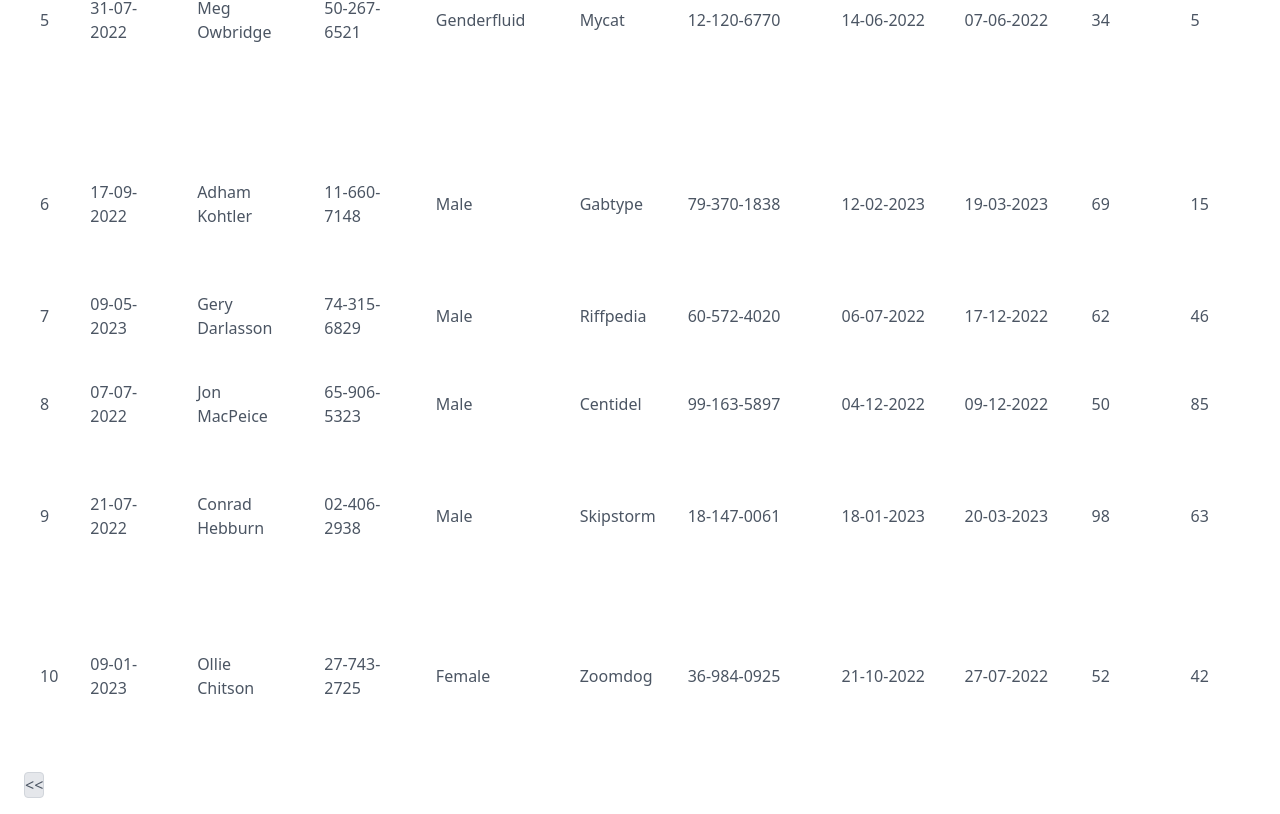
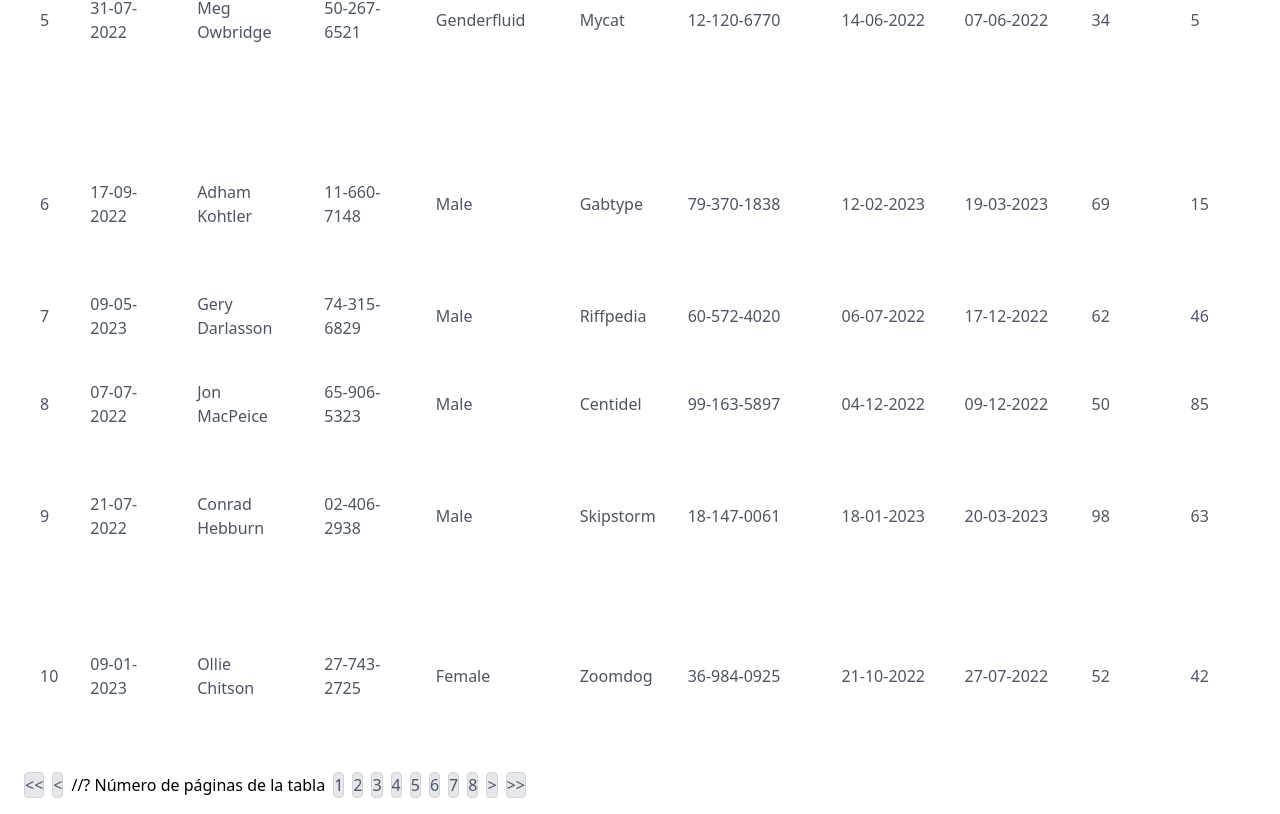
Before and after one commit to JJtarazona/MEReC, a React (Vite) app: page / in a window 1280 px wide. Shown: the part 817-1631 px from the top of the page. Built offline with nearby package versions, Linux system fonts and the light colour scheme.

Commit message:
Paginacion lista, y botones de avanzar tambien, Faltan estilos

```diff
--- a/src/components/View/DataTable.jsx
+++ b/src/components/View/DataTable.jsx
@@ -102,8 +102,43 @@ function DataTable() {
       </table>
       <div className="mt-4 flex items-center justify-between">
         <div className="flex items-center gap-2">
-          <button className="text-gray-600 bg-gray-200 px1 rounded border border-gray-300">
+          <button
+            onClick={() => table.setPageIndex(0)}
+            disabled={!table.getCanPreviousPage()}
+            className="text-gray-600 bg-gray-200 px1 rounded border border-gray-300 disabled:hover:bg-red-600 disabled:hover:text-white"
+          >
             {"<<"}
+          </button>
+          <button
+            onClick={() => table.previousPage()}
+            disabled={!table.getCanPreviousPage()}
+            className="text-gray-600 bg-gray-200 px1 rounded border border-gray-300 disabled:hover:bg-red-600 disabled:hover:text-white"
+          >
+            {"<"}
+          </button>
+          //? Número de páginas de la tabla
+          {table.getPageOptions().map((value, key) => (
+            <button
+              key={key}
+              className="text-gray-600 bg-gray-200 px1 rounded border border-gray-300 disabled:hover:bg-red-600 disabled:hover:text-white"
+              onClick={() => table.setPageIndex(value)}
+            >
+              {value + 1}
+            </button>
+          ))}
+          <button
+            onClick={() => table.nextPage()}
+            disabled={!table.getCanNextPage()}
+            className="text-gray-600 bg-gray-200 px1 rounded border border-gray-300 disabled:hover:bg-red-600 disabled:hover:text-white"
+          >
+            {">"}
+          </button>
+          <button
+            onClick={() => table.setPageIndex(table.getPageCount() - 1)}
+            disabled={!table.getCanNextPage()}
+            className="text-gray-600 bg-gray-200 px1 rounded border border-gray-300 disabled:hover:bg-red-600 disabled:hover:text-white"
+          >
+            {">>"}
           </button>
         </div>
       </div>
```
